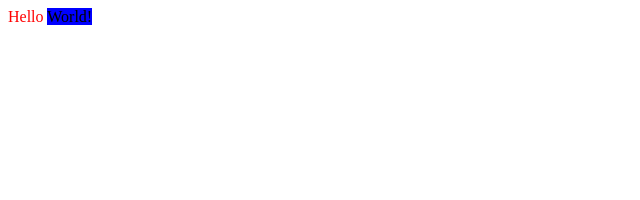
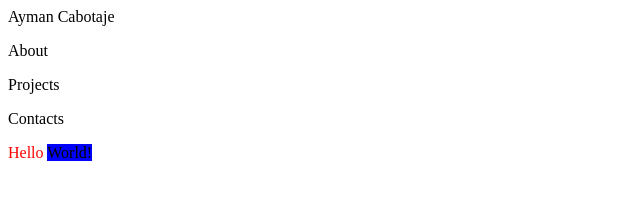
Before and after one commit to apcabotaje/batch-13, a plain HTML site: page index.html in a window 1280 px wide. Shown: the whole page, without its empty margins (0-640 px from the left). Drawn offline with Linux system fonts and the light colour scheme.

Commit message:
added python file and edit html file

```diff
--- a/index.html
+++ b/index.html
@@ -8,6 +8,15 @@
 </head>
 <body>
 
+    <header>
+        <div>Ayman Cabotaje</div>
+        <div>
+            <p>About</p>
+            <p>Projects</p>
+            <p>Contacts</p>
+        </div>
+    </header>
+
     <div>
         <span id="hi" class="hi1 hi2">Hello</span>
         <span id="bye">World!</span>
```
Also changed, not shown: 1 other file.
